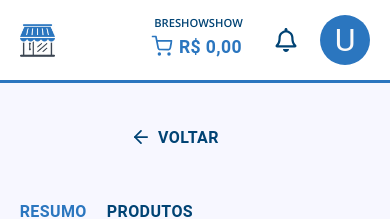
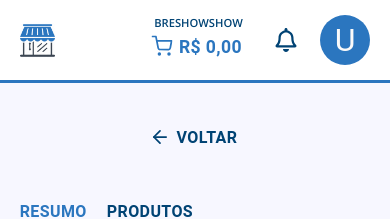
Before and after one commit to luizmr/breshowshow, a React (Create React App) app: page /cart in a window 390 px wide. Shown: the top 219 px of the page. Built offline with nearby package versions, Linux system fonts and the light colour scheme.

Commit message:
ajuste margin cart header

```diff
--- a/src/assets/styles/components/_cartButtons.scss
+++ b/src/assets/styles/components/_cartButtons.scss
@@ -159,8 +159,9 @@
 		grid-template-columns: 1fr;
 		grid-template-rows: 50px 1fr;
 		width: 100%;
-		justify-content: flex-start;
+		justify-content: center;
 		width: 90%;
+		margin: 0 auto;
 
 		.button__back {
 			margin: auto !important;
```
